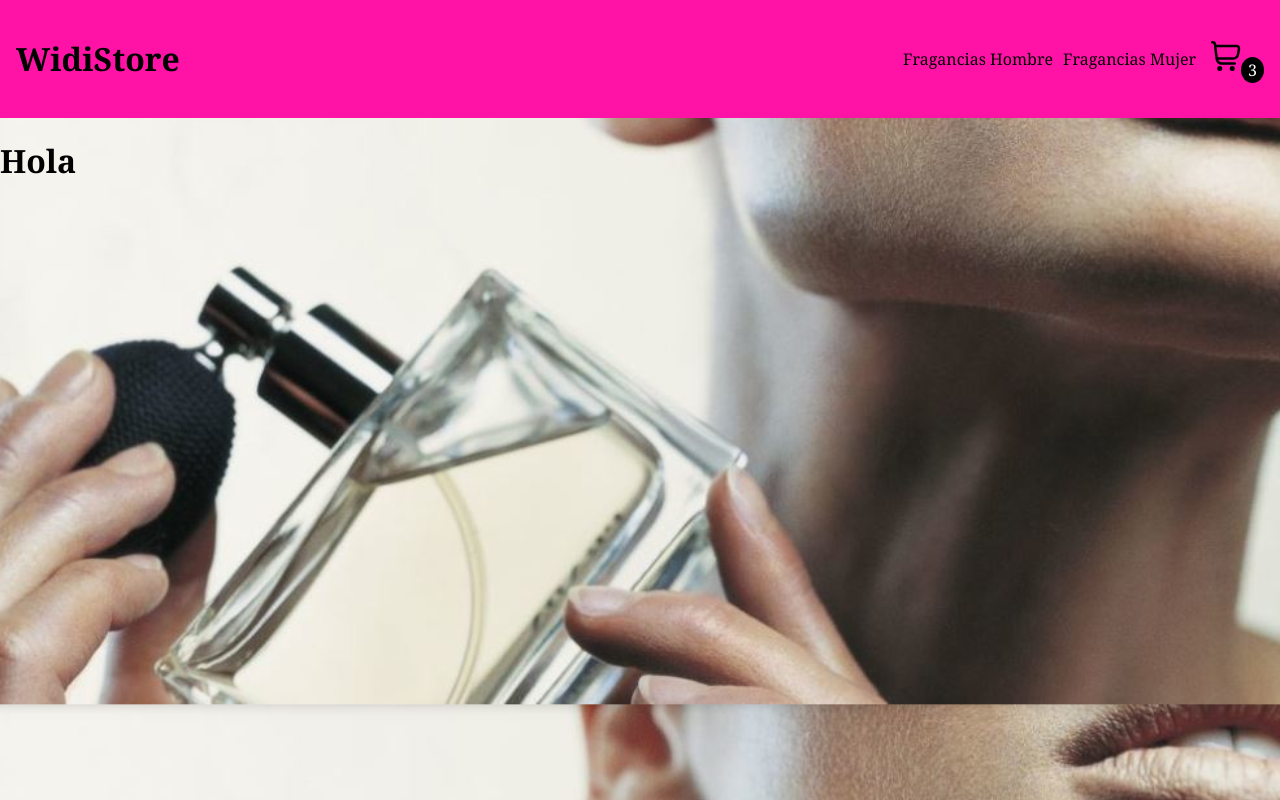
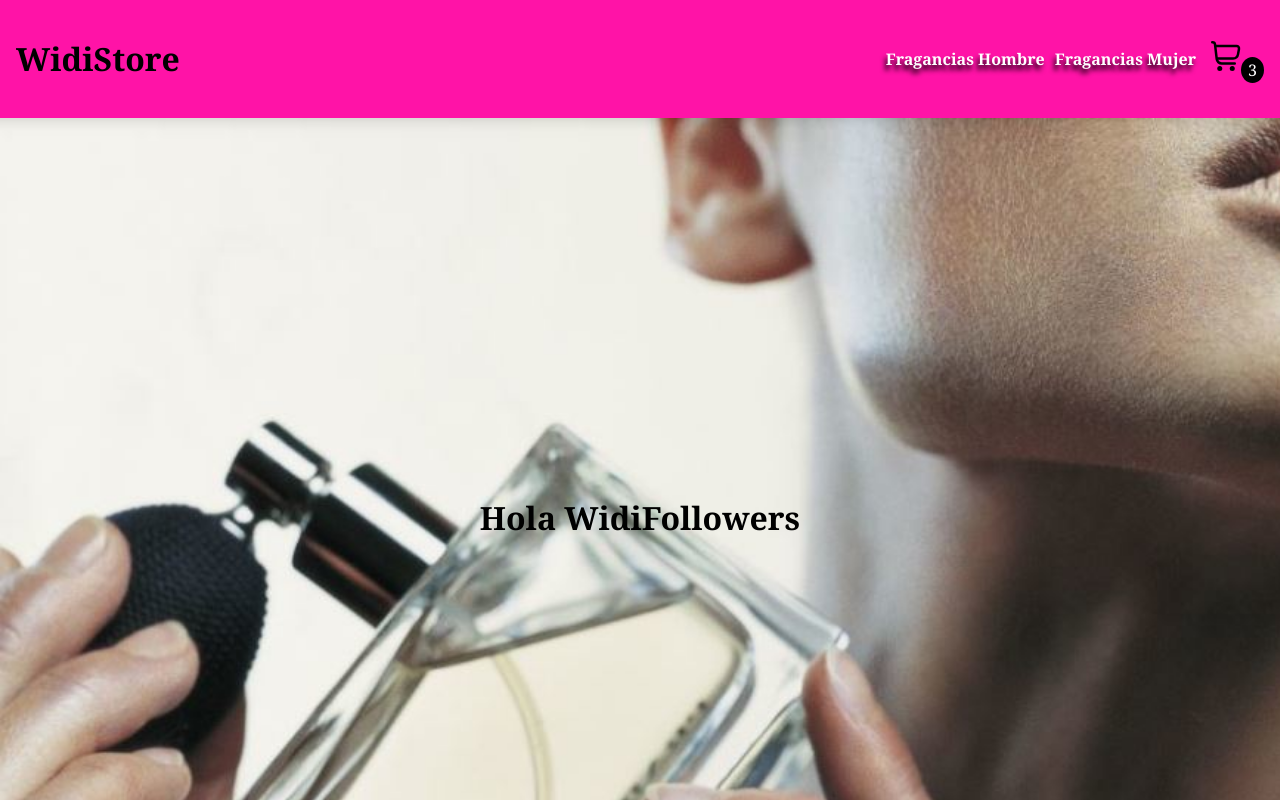
Before and after one commit to guadafestinese96/proyectoReactGF, a React (Vite) app: page / in a window 1280 px wide. Shown: the top 800 px of the page. Built offline with nearby package versions, Linux system fonts and the light colour scheme.

Commit message:
Modificaciones css

```diff
--- a/src/App.css
+++ b/src/App.css
@@ -4,10 +4,7 @@ body{
   box-sizing: border-box;
   font-family: Cambria, Cochin, Georgia, Times, 'Times New Roman', serif;
   font-size: 1rem;
-  background-image: url(../src/assets/fotoperfumes3.jpg);
-  background-size: cover;
 }
-
 
 
 .headerClass{
@@ -15,5 +12,14 @@ body{
   justify-content: space-between;
   padding: 1rem;
   background-color: #ff13a7;
+}
+
+.body{
+  display: flex;
+  justify-content: center;
+  align-items: center;
+  text-align: center;
+  background-image: url(../src/assets/fotoperfumes3.jpg);
   background-size: cover;
+  height: 100vh;
 }
--- a/src/App.jsx
+++ b/src/App.jsx
@@ -12,7 +12,13 @@ function App() {
         <Brand/>
         <NavBar/>
       </div>
-    <ItemListContainer greating="Hola"/>
+      <div className='body'>
+        <ItemListContainer greating="Hola WidiFollowers"/>
+      </div>
+      <div className='footer'>
+        <Footer/>
+      </div>
+
     </div>
   )
 }
--- a/src/components/CartWidget/CartWidget.css
+++ b/src/components/CartWidget/CartWidget.css
@@ -4,3 +4,6 @@
     border-radius: 50%;
     padding: 2px 7px 2px 7px;
 }
+.cartIconClass:hover{
+        cursor: pointer;
+    }
--- a/src/components/CategoryList/CategoryList.css
+++ b/src/components/CategoryList/CategoryList.css
@@ -9,8 +9,16 @@ ul {
         margin: 5px;
 
         a {
+            font-weight: bold;
             text-decoration: none;
+            color: #ffffff;
+            text-shadow: -2px 5px 5px #000000;
+
+        }
+        a:hover {
             color: black;
+            text-shadow: -2px 5px 5px #ffffff;
+            transition: .5s;
         }
     }
 }
--- a/src/components/Footer/Footer.css
+++ b/src/components/Footer/Footer.css
@@ -1,8 +1,8 @@
 .footer{
+    height: 90px;
+    background-color: #ff13a7;
+    margin-top: auto;
     display: flex;
-    justify-content: center;
-    text-align: left;
-    background-color: #F4EDEB;
-    margin-top: auto;
-    height: 150px;
+    justify-content: end;
+    align-items: center;
 }
```
